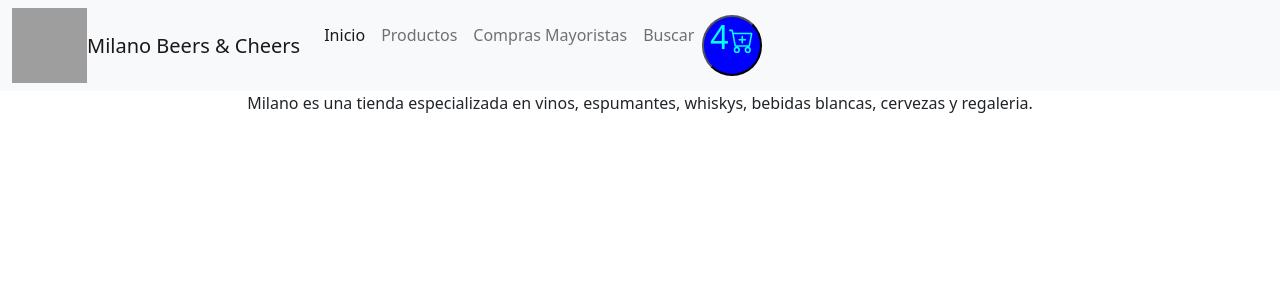
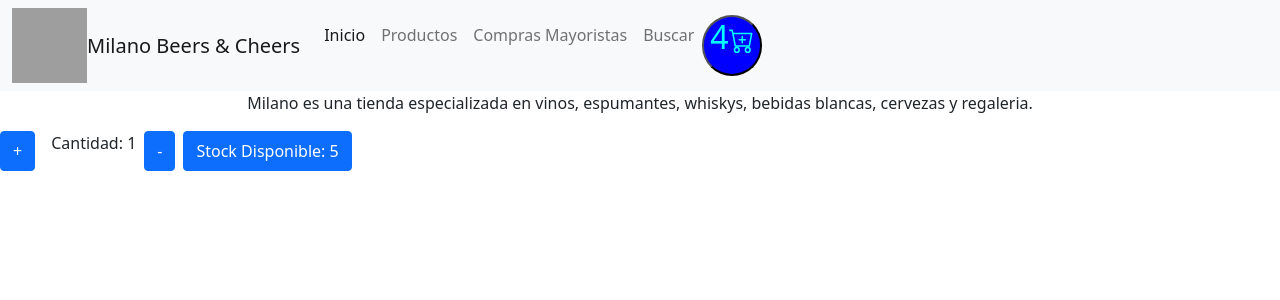
Before and after one commit to CyntiaCarrizo/CartWidget, a React (Create React App) app: page / in a window 1280 px wide. Shown: the top 300 px of the page. Built offline with nearby package versions, Linux system fonts and the light colour scheme; grey boxes are pictures that could not be loaded.

Commit message:
desafio Componentes II: contador con boton

```diff
--- a/src/App.js
+++ b/src/App.js
@@ -3,6 +3,7 @@ import './App.css';
 import 'bootstrap/dist/css/bootstrap.min.css';
 import Navbar from './Components/Navbar';
 import ItemListContainer from './Components/ItemListContainer';
+import ItemCount from './Components/ItemCount';
 
 
 function App() {
@@ -12,6 +13,7 @@ function App() {
        <Navbar></Navbar>
        <ItemListContainer greeting ="Milano es una tienda especializada en vinos, espumantes, whiskys, bebidas blancas, cervezas y regaleria."></ItemListContainer>
       </header>
+      <ItemCount stock="5" initial="1"></ItemCount>
     </div>
   );
 }
--- /dev/null
+++ b/src/Components/ItemCount.js
@@ -0,0 +1,34 @@
+import { useState } from "react";
+
+function ItemCount(props){
+
+
+
+    const [rate, setRate] = useState(1);
+
+    const increment = () =>{
+        if (rate <5){
+            setRate(rate+1);
+        }
+    }
+
+    const decremento = () =>{
+        if(rate <=5 && rate >1){
+            setRate(rate-1);
+        }
+    }
+
+    return(
+        <>
+        <div class="d-grid gap-2 d-md-flex justify-content-md-start">
+             <button class="btn btn-primary me-md-2" type="button" onClick={increment}>+</button>
+             <p>Cantidad: <span>{rate}</span></p>
+             <button class="btn btn-primary" type="button" onClick={decremento}>-</button>
+            <button class="btn btn-primary" type="button">Stock Disponible: {props.stock}</button>
+         </div>
+        </>
+
+    )
+}
+
+export default ItemCount;
--- a/src/Components/ItemListContainer.js
+++ b/src/Components/ItemListContainer.js
@@ -1,11 +1,15 @@
+import ItemCount from "./ItemCount"
 
 
 
 function ItemListContainer(greeting){
     return(
+        <>
         <p>
         {greeting.greeting}
         </p>
+
+        </>
     )
 }
 
```
